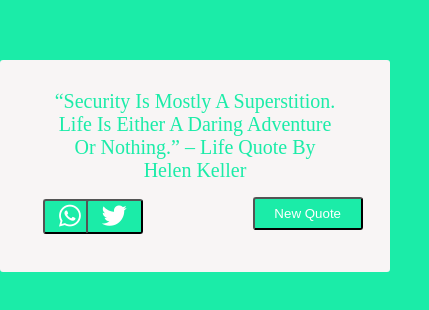
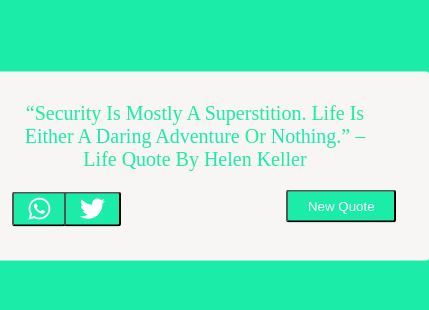
Before and after one commit to Sizwe-BlackStatus/Random-Quote-Generator, a plain HTML site: page index.html in a window 390 px wide. Shown: the part 256-566 px from the top of the page, 429 px wide, since content can reach past the window. Drawn offline with Linux system fonts and the light colour scheme.

Commit message:
fixed mobile screen

```diff
--- a/style.css
+++ b/style.css
@@ -70,3 +70,9 @@ button {
     width: 100%;
   }
 }
+
+@media screen and (max-width: 480px) {
+  #quote-box {
+    width: 120%;
+  }
+}
```
